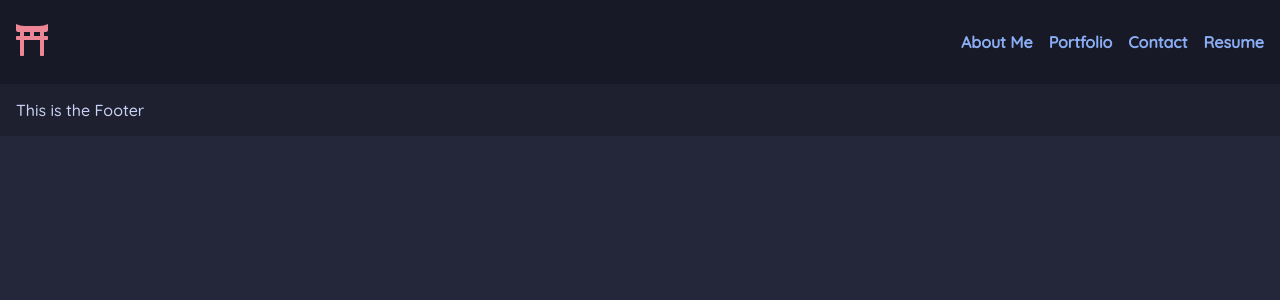
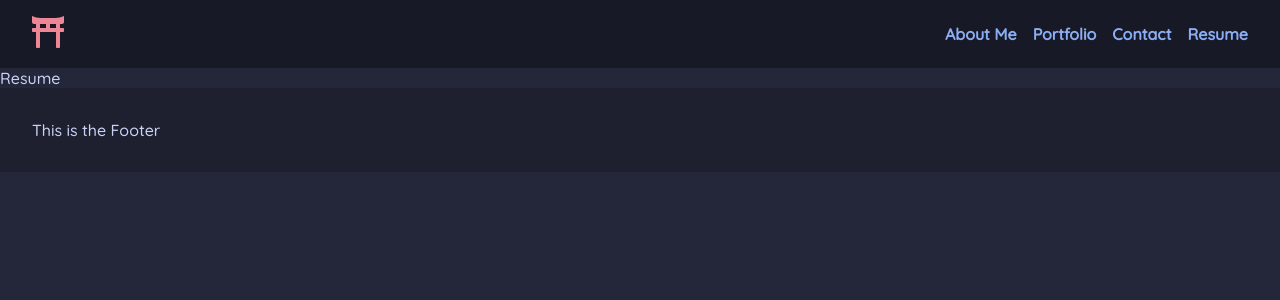
Before and after one commit to Llourn/react-portfolio, a React (Create React App) app: page / in a window 1280 px wide. Both pictures are taken after a click on the item "Resume". Shown: the top 300 px of the page. Built offline with nearby package versions, Linux system fonts and the light colour scheme; a web font is replaced by a local one.

Commit message:
blocked out some more components and updated styling

```diff
--- a/src/App.jsx
+++ b/src/App.jsx
@@ -4,6 +4,7 @@ import Header from "./components/Header";
 import About from "./components/About";
 import Portfolio from "./components/Portfolio";
 import Contact from "./components/Contact";
+import Resume from "./components/Resume";
 
 function App() {
   const [activeSection, setActiveSection] = useState("about-me");
@@ -19,6 +20,8 @@ function App() {
       return <Portfolio />;
     } else if (activeSection === "contact-me") {
       return <Contact />;
+    } else if (activeSection === "resume") {
+      return <Resume />;
     }
   };
 
--- a/src/components/Footer/Footer.module.css
+++ b/src/components/Footer/Footer.module.css
@@ -1,4 +1,4 @@
 .container {
   background-color: var(--mantle);
-  padding: 1rem;
+  padding: 2rem;
 }
--- a/src/components/Header/Header.module.css
+++ b/src/components/Header/Header.module.css
@@ -1,6 +1,7 @@
 .container {
   background-color: var(--crust);
-  padding: 1rem;
+  padding-inline: 2rem;
+  padding-block: 0.5rem;
   display: flex;
   justify-content: space-between;
   align-items: center;
--- /dev/null
+++ b/src/components/Resume/index.jsx
@@ -0,0 +1,7 @@
+import React from "react";
+
+const Resume = () => {
+  return <div>Resume</div>;
+};
+
+export default Resume;
```
Also changed, not shown: src/components/Resume/Resume.module.css (added).
